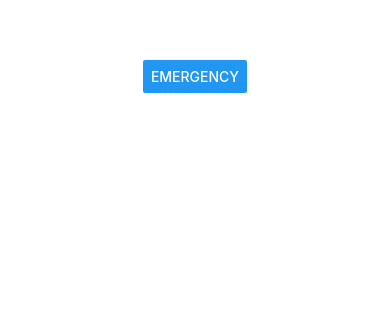
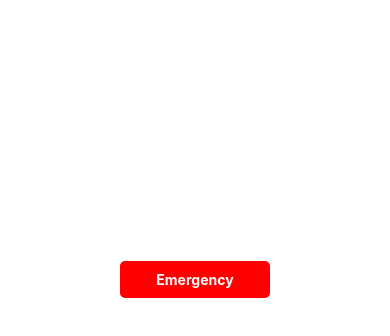
Before and after one commit to shamssab/TechBuddy, a React Native app in the folder TechBuddy/: screen / in a window 390 px wide. Shown: the part 346-682 px from the top of the page. Built offline with nearby package versions, Linux system fonts and the light colour scheme.

Commit message:
styled emergency button

```diff
--- a/TechBuddy/components/EmergencyButton.js
+++ b/TechBuddy/components/EmergencyButton.js
@@ -1,5 +1,12 @@
 import React from "react";
-import { Button, Linking, Platform } from "react-native";
+import {
+  TouchableHighlight,
+  Linking,
+  Platform,
+  View,
+  StyleSheet,
+  Text,
+} from "react-native";
 
 const EmergencyButton = () => {
   const handleEmergencyCall = () => {
@@ -13,7 +20,44 @@ const EmergencyButton = () => {
     Linking.openURL(phoneNumber);
   };
 
-  return <Button title="Emergency" onPress={handleEmergencyCall} />;
+  return (
+    <View style={styles.container}>
+      <TouchableHighlight
+        style={styles.button}
+        onPress={handleEmergencyCall}
+        underlayColor="darkred" // Adjust the color when pressed
+      >
+        <Text style={styles.buttonText}>Emergency</Text>
+      </TouchableHighlight>
+    </View>
+  );
 };
 
+const styles = StyleSheet.create({
+  container: {
+    position: "absolute",
+    bottom: 200,
+    left: 20,
+    right: 20,
+    zIndex: 1,
+    flex: 1,
+    justifyContent: "center",
+    alignItems: "center",
+  },
+  button: {
+    backgroundColor: "red",
+    borderRadius: 5,
+    padding: 10,
+    width: 150,
+    height: 50,
+    flex: 1,
+    justifyContent: "center",
+  },
+  buttonText: {
+    color: "white",
+    fontWeight: "bold",
+    textAlign: "center",
+  },
+});
+
 export default EmergencyButton;
```
